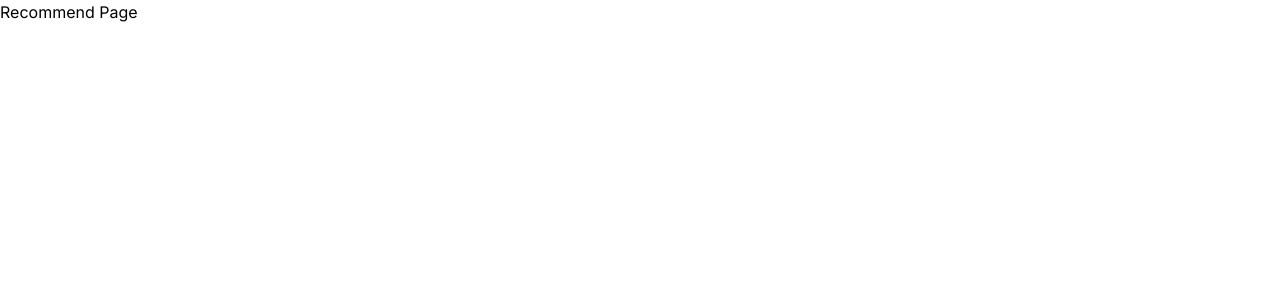
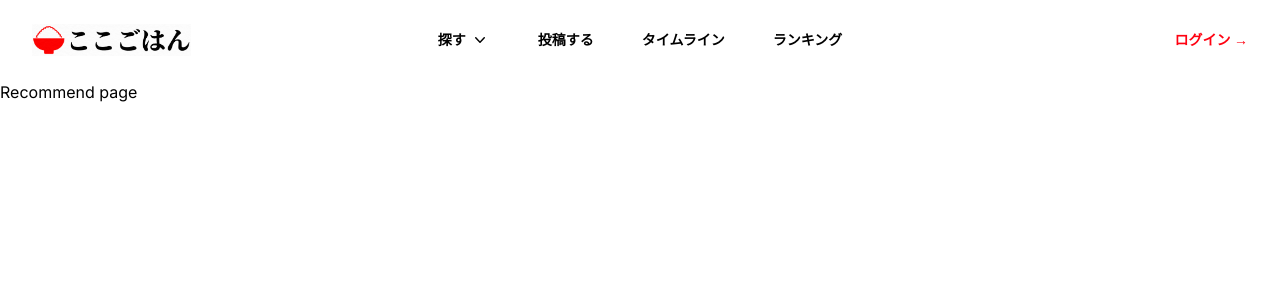
Before and after one commit to kohta9521/Kokogohan-Web-App, a Next.js app: page /search/recommend in a window 1280 px wide. Shown: the top 300 px of the page. Built offline with nearby package versions, Linux system fonts and the light colour scheme.

Commit message:
add new page

```diff
--- /dev/null
+++ b/src/app/search/genre/page.tsx
@@ -0,0 +1,14 @@
+import React from 'react';
+
+// components import
+import BasicLayout from '@/components/templates/BasicLayout';
+
+const Genre = () => {
+    return (
+        <BasicLayout>
+            <h1>genre page</h1>
+        </BasicLayout>
+    )
+}
+
+export default Genre
--- a/src/app/search/ranking/page.tsx
+++ b/src/app/search/ranking/page.tsx
@@ -1,10 +1,14 @@
 import React from 'react'
+
+// components import
+import BasicLayout from '@/components/templates/BasicLayout'
+
 
 const Ranking = () => {
     return (
-        <div>
+        <BasicLayout>
             <h1>ranking page</h1>
-        </div>
+        </BasicLayout>
     )
 }
 
--- a/src/app/search/recommend/page.tsx
+++ b/src/app/search/recommend/page.tsx
@@ -1,10 +1,14 @@
 import React from 'react'
+
+// components import
+import BasicLayout from '@/components/templates/BasicLayout'
+
 
 const Recommend = () => {
     return (
-        <div>
-            <h1>Recommend Page</h1>
-        </div>
+        <BasicLayout>
+            <h1>Recommend page</h1>
+        </BasicLayout>
     )
 }
 
```
